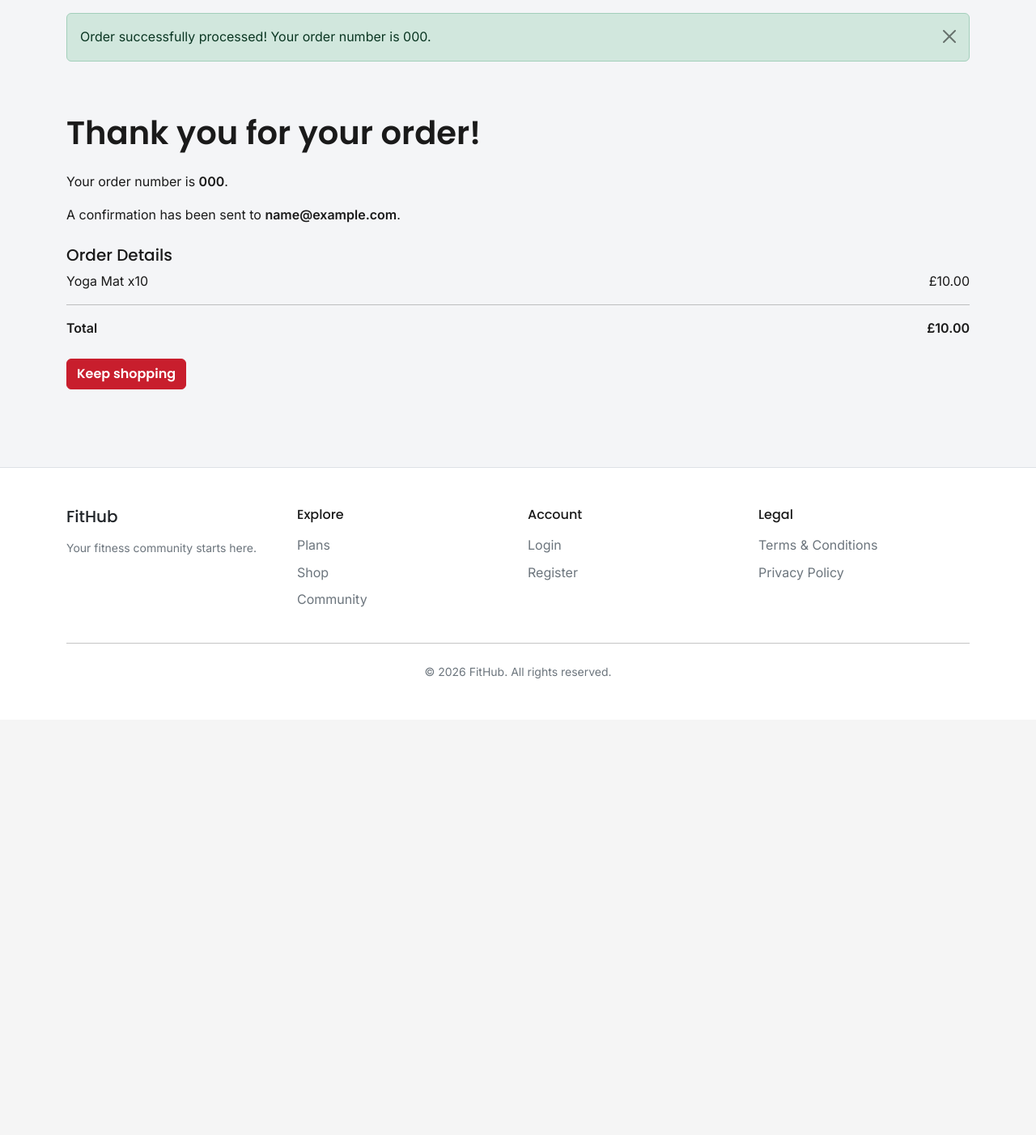
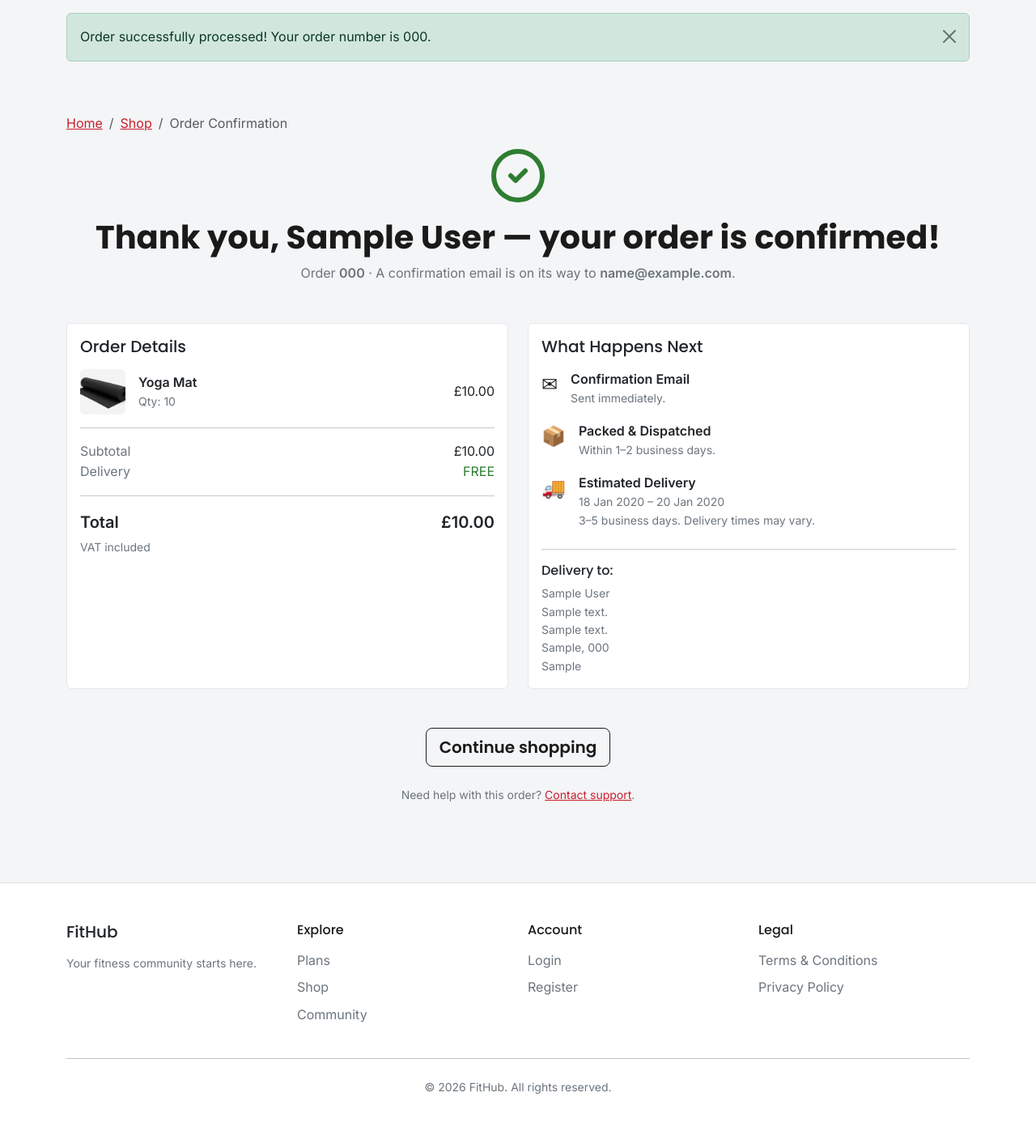
Before and after one commit to rpires71/milestone-4, a Django app: page /orders/checkout/success/000/ in a window 1280 px wide. Shown: the part 59-1461 px from the top of the page at 81% size. Before the commit the page ends 897 px from the top, so only its background shows below. Run offline with Django 4.2, Linux system fonts and the light colour scheme; data comes from the database, SQL or seed files in the repository; tables that the repository leaves empty hold one stand-in row (values such as "Sample post"); some libraries are stand-ins or nearby versions.

Commit message:
feat: enrich order confirmation page with details, delivery estimate and next steps

```diff
--- a/orders/templates/orders/checkout_success.html
+++ b/orders/templates/orders/checkout_success.html
@@ -1,26 +1,139 @@
 {% extends "base.html" %}
+{% load static %}
+{% load shop_extras %}
 
 {% block extra_title %}- Order Confirmation{% endblock %}
 
 {% block content %}
-<main class="container py-5">
-  <h1 class="mb-4">Thank you for your order!</h1>
-  <p>Your order number is <strong>{{ order.order_number }}</strong>.</p>
-  <p>A confirmation has been sent to <strong>{{ order.email }}</strong>.</p>
+<main id="main-content" class="container py-5">
 
-  <h2 class="h5 mt-4">Order Details</h2>
-  {% for item in order.line_items.all %}
-    <div class="d-flex justify-content-between">
-      <span>{{ item.product.name }} x{{ item.quantity }}</span>
-      <span>£{{ item.price }}</span>
+  <!-- Breadcrumb -->
+  <nav aria-label="breadcrumb">
+    <ol class="breadcrumb">
+      <li class="breadcrumb-item"><a href="{% url 'home' %}">Home</a></li>
+      <li class="breadcrumb-item"><a href="{% url 'products' %}">Shop</a></li>
+      <li class="breadcrumb-item active" aria-current="page">Order Confirmation</li>
+    </ol>
+  </nav>
+
+  <!-- Success header -->
+  <div class="text-center mb-5" aria-live="polite">
+    <div class="mb-3" aria-hidden="true">
+      <svg xmlns="http://www.w3.org/2000/svg" width="72" height="72" viewBox="0 0 24 24"
+           fill="none" stroke="currentColor" stroke-width="2" stroke-linecap="round"
+           stroke-linejoin="round" style="color: var(--success-green, #2e7d32);">
+        <circle cx="12" cy="12" r="10"></circle>
+        <path d="M9 12l2 2 4-4"></path>
+      </svg>
     </div>
-  {% endfor %}
-  <hr>
-  <div class="d-flex justify-content-between fw-bold">
-    <span>Total</span>
-    <span>£{{ order.total }}</span>
+    <h1 class="fw-bold">Thank you, {{ order.full_name }} &mdash; your order is confirmed!</h1>
+    <p class="text-secondary">
+      Order <strong>{{ order.order_number }}</strong> &middot;
+      A confirmation email is on its way to <strong>{{ order.email }}</strong>.
+    </p>
   </div>
 
-  <a href="{% url 'products' %}" class="btn btn-danger mt-4">Keep shopping</a>
+  <div class="row g-4">
+
+    <!-- Order details -->
+    <div class="col-12 col-lg-6">
+      <div class="card h-100">
+        <div class="card-body">
+          <h2 class="h5 mb-3">Order Details</h2>
+          {% for item in order.line_items.all %}
+            <div class="d-flex align-items-center mb-3">
+              {% with img=item.product.slug|product_image %}
+                {% if item.product.image %}
+                  <img src="{{ item.product.image.url }}" class="rounded me-3" style="width:56px;height:56px;object-fit:cover;" alt="{{ item.product.name }}">
+                {% elif img %}
+                  <img src="{{ img }}" class="rounded me-3" style="width:56px;height:56px;object-fit:cover;" alt="{{ item.product.name }}">
+                {% else %}
+                  <div class="bg-light rounded border me-3 d-flex align-items-center justify-content-center text-secondary" style="width:56px;height:56px;font-size:0.7rem;">Image</div>
+                {% endif %}
+              {% endwith %}
+              <div class="flex-grow-1">
+                <div class="fw-semibold">{{ item.product.name }}</div>
+                <div class="small text-secondary">Qty: {{ item.quantity }}</div>
+              </div>
+              <span>&pound;{{ item.price }}</span>
+            </div>
+          {% endfor %}
+          <hr>
+          <div class="d-flex justify-content-between">
+            <span class="text-secondary">Subtotal</span>
+            <span>&pound;{{ order.subtotal }}</span>
+          </div>
+          <div class="d-flex justify-content-between">
+            <span class="text-secondary">Delivery</span>
+            <span style="color: var(--success-green, #2e7d32);">FREE</span>
+          </div>
+          <hr>
+          <div class="d-flex justify-content-between fw-bold fs-5">
+            <span>Total</span>
+            <span>&pound;{{ order.total }}</span>
+          </div>
+          <p class="text-secondary small mb-0 mt-1">VAT included</p>
+        </div>
+      </div>
+    </div>
+
+    <!-- What happens next -->
+    <div class="col-12 col-lg-6">
+      <div class="card h-100">
+        <div class="card-body">
+          <h2 class="h5 mb-3">What Happens Next</h2>
+
+          <div class="d-flex mb-3">
+            <span class="me-3 fs-4" aria-hidden="true">&#9993;</span>
+            <div>
+              <div class="fw-semibold">Confirmation Email</div>
+              <div class="small text-secondary">Sent immediately.</div>
+            </div>
+          </div>
+          <div class="d-flex mb-3">
+            <span class="me-3 fs-4" aria-hidden="true">&#128230;</span>
+            <div>
+              <div class="fw-semibold">Packed &amp; Dispatched</div>
+              <div class="small text-secondary">Within 1&ndash;2 business days.</div>
+            </div>
+          </div>
+          <div class="d-flex mb-4">
+            <span class="me-3 fs-4" aria-hidden="true">&#128666;</span>
+            <div>
+              <div class="fw-semibold">Estimated Delivery</div>
+              <div class="small text-secondary">
+                {{ estimated_delivery_start }} &ndash; {{ estimated_delivery_end }}
+                <br>3&ndash;5 business days. Delivery times may vary.
+              </div>
+            </div>
+          </div>
+
+          <hr>
+          <h3 class="h6 mb-2">Delivery to:</h3>
+          <address class="small text-secondary mb-0">
+            {{ order.full_name }}<br>
+            {{ order.address_line1 }}<br>
+            {% if order.address_line2 %}{{ order.address_line2 }}<br>{% endif %}
+            {{ order.town_city }}, {{ order.postcode }}<br>
+            {{ order.country }}
+          </address>
+        </div>
+      </div>
+    </div>
+  </div>
+
+  <!-- Primary actions -->
+  <div class="d-flex flex-wrap gap-2 justify-content-center mt-5">
+    {% if user.is_authenticated %}
+      <a href="{% url 'dashboard' %}" class="btn btn-danger btn-lg">View my account</a>
+    {% endif %}
+    <a href="{% url 'products' %}" class="btn btn-outline-dark btn-lg">Continue shopping</a>
+  </div>
+
+  <!-- Support -->
+  <p class="text-center text-secondary small mt-4 mb-0">
+    Need help with this order? <a href="mailto:support@fithub.example.com">Contact support</a>.
+  </p>
+
 </main>
 {% endblock %}
--- a/orders/views.py
+++ b/orders/views.py
@@ -9,6 +9,7 @@ from django.template.loader import render_to_string
 import stripe
 import uuid
 import json
+from datetime import timedelta
 
 from shop.models import Product
 from .models import Order, OrderLineItem
@@ -120,22 +121,32 @@ def checkout_success(request, order_number):
     """Display a confirmation page after successful checkout."""
     order = get_object_or_404(Order, order_number=order_number)
 
+    # Send the confirmation email. A mail failure (e.g. SMTP misconfiguration)
+    # must NOT break the confirmation page for a customer who has already paid,
+    # so any error is caught and logged rather than raised.
     try:
-        if not request.session.get(f'confirmation_email_sent_{order_number}'):
-            _send_confirmation_email(order)
-            request.session[f'confirmation_email_sent_{order_number}'] = True
-    except Exception as e:
-        messages.warning(
-            request,
-            "Your order was processed successfully, but the confirmation email could not be sent."
+        _send_confirmation_email(order)
+    except Exception as exc:  # noqa: BLE001 - deliberately broad; email is non-critical
+        import logging
+        logging.getLogger(__name__).error(
+            'Order confirmation email failed for %s: %s', order.order_number, exc
         )
 
     messages.success(
         request,
         f'Order successfully processed! Your order number is {order_number}.'
     )
+    # Estimated delivery window, calculated from the order date (3-5 days).
+    order_date = order.created_at
+    est_start = (order_date + timedelta(days=3)).strftime('%d %b %Y')
+    est_end = (order_date + timedelta(days=5)).strftime('%d %b %Y')
 
-    return render(request, 'orders/checkout_success.html', {'order': order})
+    context = {
+        'order': order,
+        'estimated_delivery_start': est_start,
+        'estimated_delivery_end': est_end,
+    }
+    return render(request, 'orders/checkout_success.html', context)
 
 
 def _send_confirmation_email(order):
```
